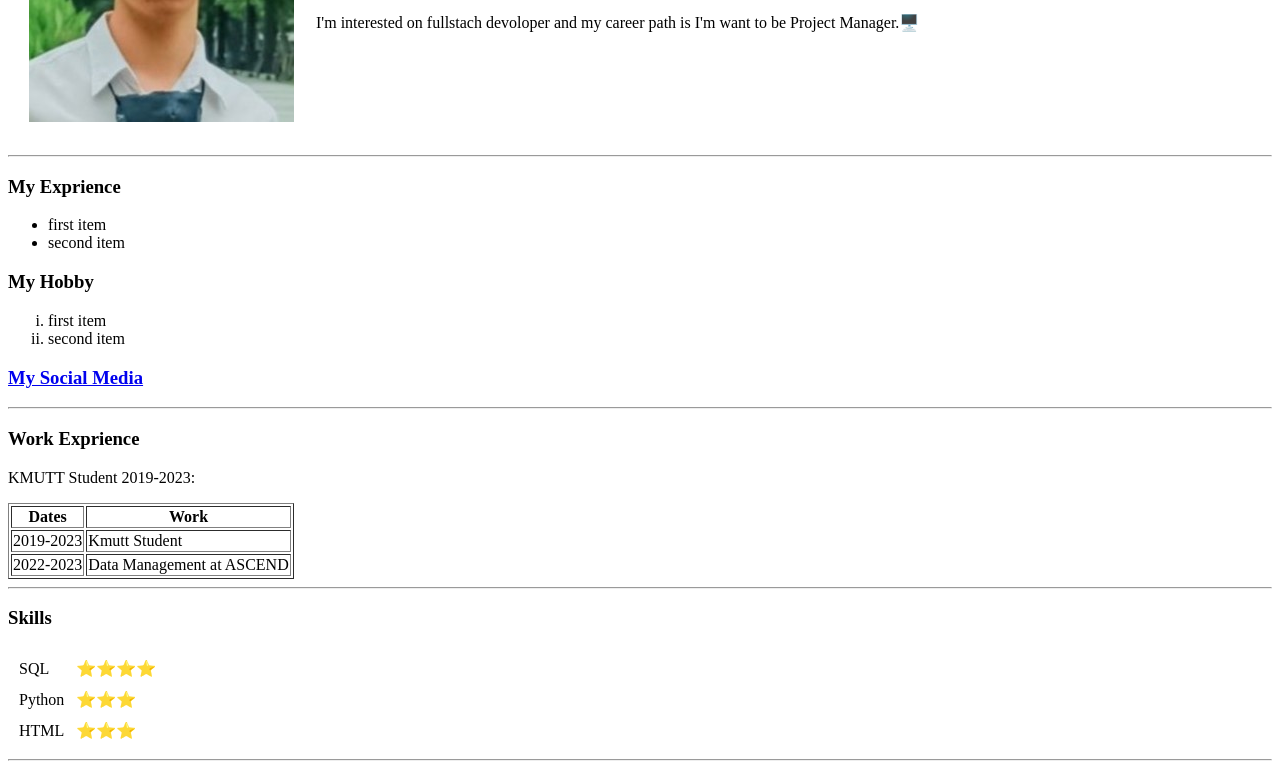
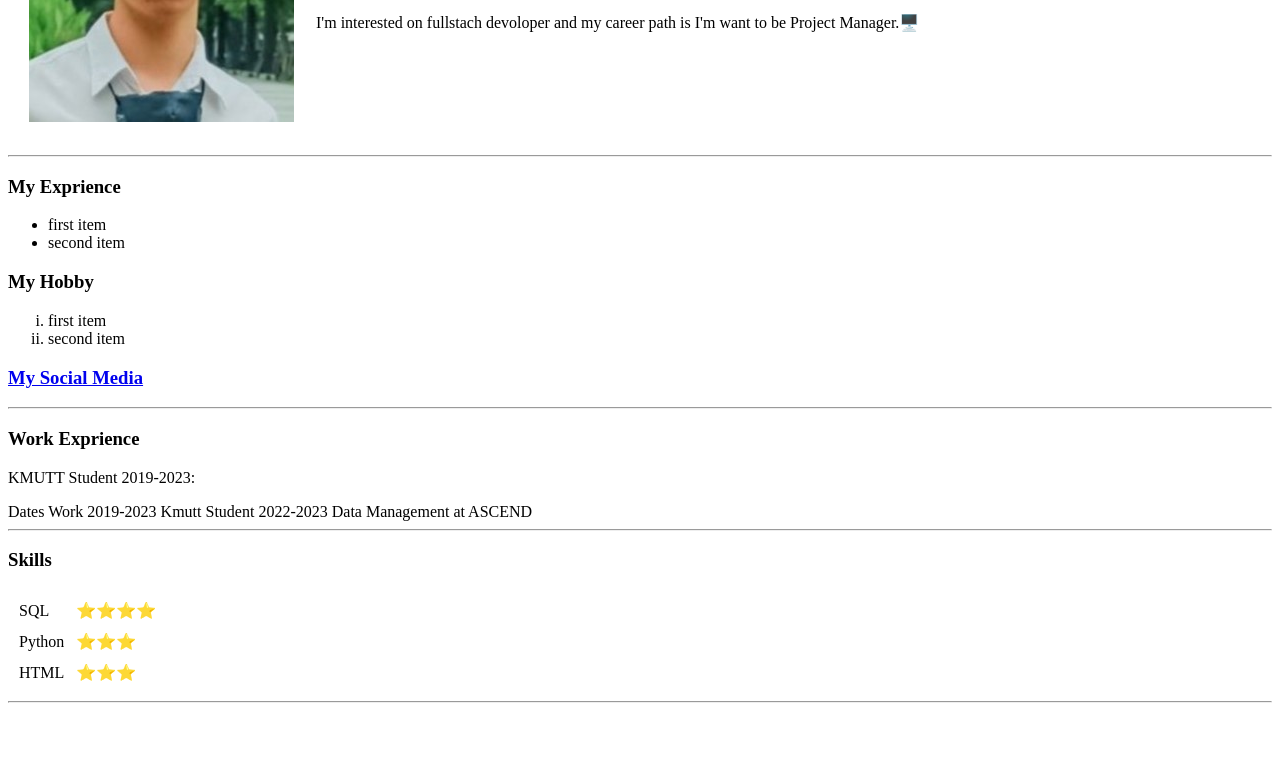
Before and after one commit to MrSixTNine/WEBSITE_CV, a plain HTML site: page index.html in a window 1280 px wide. Shown: the part 207-976 px from the top of the page. After the commit the page ends 918 px from the top, so only its background shows below. Drawn offline with Linux system fonts and the light colour scheme.

Commit message:
Update index.html

```diff
--- a/index.html
+++ b/index.html
@@ -28,7 +28,7 @@
         <hr>
         <h3>Work Exprience</h3>
         <p>KMUTT Student 2019-2023: </p>
-        <table border="1">
+        <tabl>
             <thead>
                 <tr>
                     <th>Dates</th>
```
